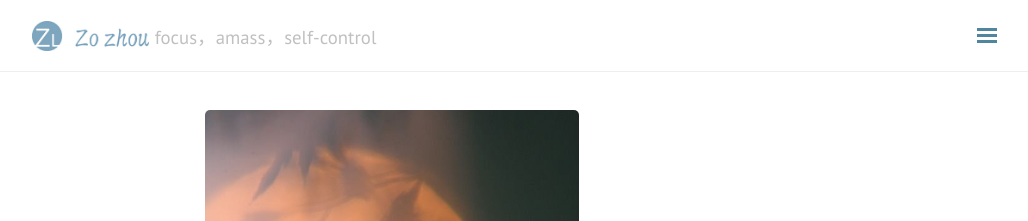
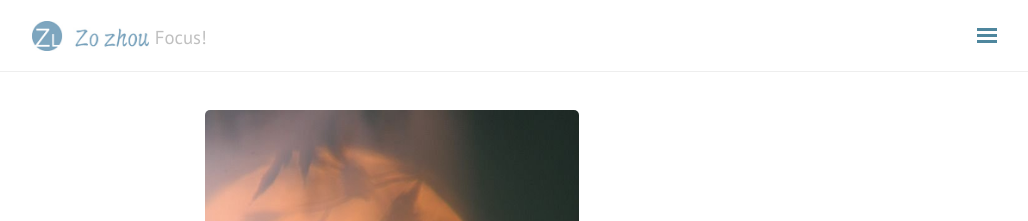
Before and after one commit to zsc1993916/zsc1993916.github.io, a Jekyll site: the page built from index.html, in a window 1280 px wide. Shown: the top 221 px of the page, without its empty margins (248-1276 px from the left). Built offline with Jekyll 4.4.1, drawn with Linux system fonts in a browser that asks for light colours; nearby versions of some CDN libraries; comment, search, counter and statistics services are not loaded.

Commit message:
Update _config.yml

```diff
--- a/_config.yml
+++ b/_config.yml
@@ -1,6 +1,6 @@
 # Site Info
 title: zozhou
-tagline: ' focus，amass，self-control '
+tagline: '       Focus! '
 description: ' 简单，纯粹 '
 baseurl: ""
 url: http://www.zozhou.net
```
